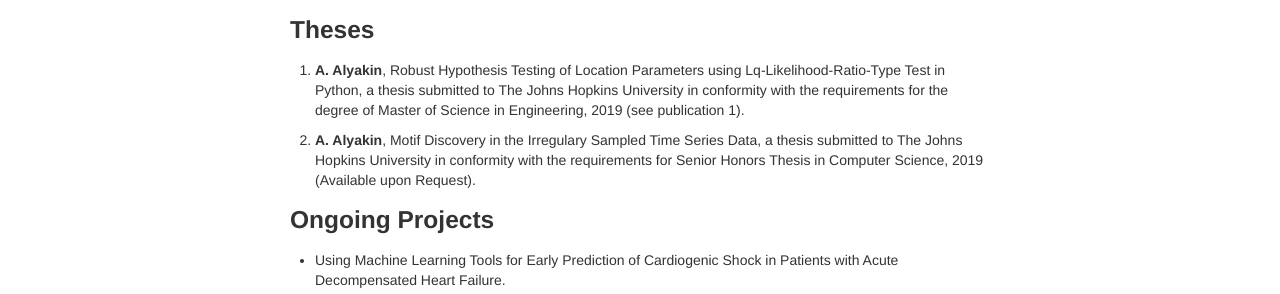
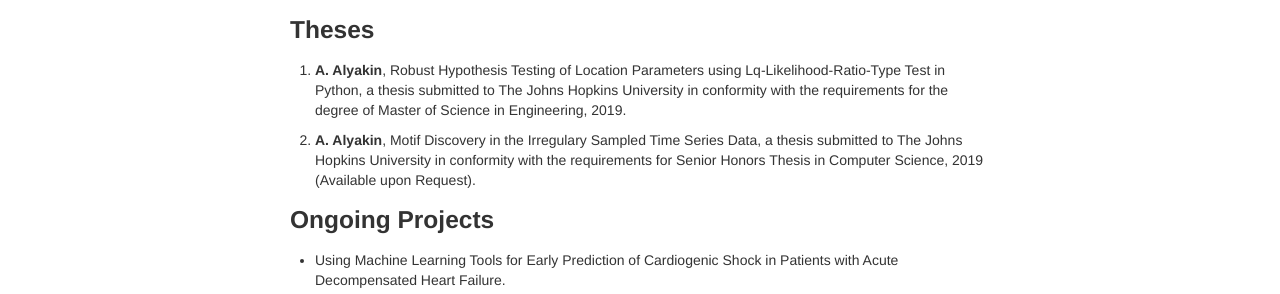
Before and after one commit to alyakin314/alyakin314.github.io, a Jekyll site: the page built from pages/research.md, in a window 1280 px wide. Shown: the part 282-576 px from the top of the page. Built offline with Jekyll 4.4.1, drawn with Linux system fonts in a browser that asks for light colours.

```diff
--- a/pages/research.md
+++ b/pages/research.md
@@ -9,7 +9,7 @@
 1. **A. Alyakin**, Y. Qin, and  C. E. Priebe, LqRT: Robust Hypothesis Testing of Location Parameters using Lq-Likelihood-Ratio-Type Test in Python, submitted, 2019.
 
 ### Theses
-2. **A. Alyakin**, Robust Hypothesis Testing of Location Parameters using Lq-Likelihood-Ratio-Type Test in Python, a thesis submitted to The Johns Hopkins University in conformity with the requirements for the degree of Master of Science in Engineering, 2019 (see publication 1).
+2. **A. Alyakin**, Robust Hypothesis Testing of Location Parameters using Lq-Likelihood-Ratio-Type Test in Python, a thesis submitted to The Johns Hopkins University in conformity with the requirements for the degree of Master of Science in Engineering, 2019.
 
 1. **A. Alyakin**, Motif Discovery in the Irregulary Sampled Time Series Data, a thesis submitted to The Johns Hopkins University in conformity with the requirements for Senior Honors Thesis in Computer Science, 2019 (Available upon Request).
 
```
